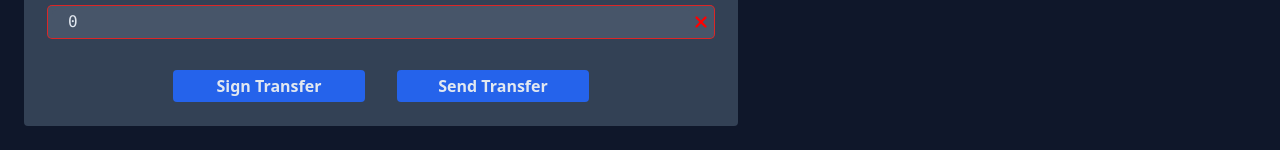
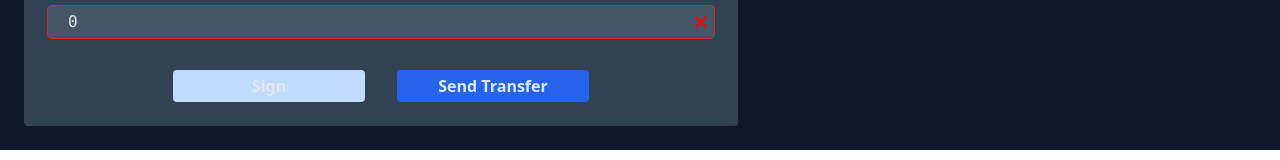
Before and after one commit to firebat75/ecdsa-node-svelte, a SvelteKit app in the folder frontend/: page / in a window 1280 px wide. Shown: the part 609-769 px from the top of the page. Built offline with nearby package versions, Linux system fonts and the light colour scheme; no server answers; what @melt-ui/svelte would draw is missing.

Commit message:
moved checking valid transfer inputs from button presses

```diff
--- a/frontend/src/components/Transfer.svelte
+++ b/frontend/src/components/Transfer.svelte
@@ -96,6 +96,7 @@
             // @ts-ignore
             recovery: sig.recovery,
         };
+        console.log({ message: msg, signature: sigStrings });
         return { message: msg, signature: sigStrings };
     }
 
@@ -162,6 +163,10 @@
             console.log("invalid amount");
         }
     }
+
+    $: checkSK(sk);
+    $: checkAddress(address);
+    $: checkAmount(amount);
 </script>
 
 <div class="grid bg-slate-700 w-min p-2 m-2 rounded">
@@ -179,7 +184,6 @@
                         name="sk"
                         class="bg-slate-600 rounded w-[40rem] font-mono px-4 focus:bg-slate-800"
                         bind:value={sk}
-                        on:change={() => checkSK(sk)}
                     />
                     <IconCheck size={18} stroke={3} color={"green"} />
                 </div>
@@ -192,7 +196,6 @@
                         name="sk"
                         class="bg-slate-600 rounded w-[40rem] font-mono px-4 focus:bg-slate-800"
                         bind:value={sk}
-                        on:change={() => checkSK(sk)}
                     />
                     <IconX size={18} stroke={3} color={"red"} />
                 </div>
@@ -209,7 +212,6 @@
                         name="sk"
                         class="bg-slate-600 rounded w-[40rem] font-mono px-4 focus:bg-slate-800"
                         bind:value={address}
-                        on:change={() => checkAddress(address)}
                     />
                     <IconCheck size={18} stroke={3} color={"green"} />
                 </div>
@@ -222,7 +224,6 @@
                         name="sk"
                         class="bg-slate-600 rounded w-[40rem] font-mono px-4 focus:bg-slate-800"
                         bind:value={address}
-                        on:change={() => checkAddress(address)}
                     />
                     <IconX size={18} stroke={3} color={"red"} />
                 </div>
@@ -239,7 +240,6 @@
                         name="sk"
                         class="bg-slate-600 rounded w-[40rem] font-mono px-4 focus:bg-slate-800"
                         bind:value={amount}
-                        on:change={() => checkAmount(amount)}
                     />
                     <IconCheck size={18} stroke={3} color={"green"} />
                 </div>
@@ -252,7 +252,6 @@
                         name="sk"
                         class="bg-slate-600 rounded w-[40rem] font-mono px-4 focus:bg-slate-800"
                         bind:value={amount}
-                        on:change={() => checkAmount(amount)}
                     />
                     <IconX size={18} stroke={3} color={"red"} />
                 </div>
@@ -260,13 +259,22 @@
         </div>
     </div>
     <div class="inline-flex items-center justify-center">
-        <Button.Root
-            class="inline-flex items-center justify-center rounded-input font-semibold text-background shadow-mini
+        {#if validSK && validAddress && validAmount}
+            <Button.Root
+                class="inline-flex items-center justify-center rounded-input font-semibold text-background shadow-mini
   hover:bg-blue-700 bg-blue-600 w-48 h-8 rounded m-4"
-            on:click={() => createTransaction(sk, address, amount)}
-        >
-            Sign Transfer
-        </Button.Root>
+                on:click={() => createTransaction(sk, address, amount)}
+            >
+                Sign
+            </Button.Root>
+        {:else}
+            <Button.Root
+                class="inline-flex items-center justify-center rounded-input font-semibold text-background shadow-mini bg-blue-200 w-48 h-8 rounded m-4"
+                on:click={() => createTransaction(sk, address, amount)}
+            >
+                Sign
+            </Button.Root>
+        {/if}
         <Button.Root
             class="inline-flex items-center justify-center rounded-input font-semibold text-background shadow-mini
 hover:bg-blue-700 bg-blue-600 w-48 h-8 rounded m-4"
```
